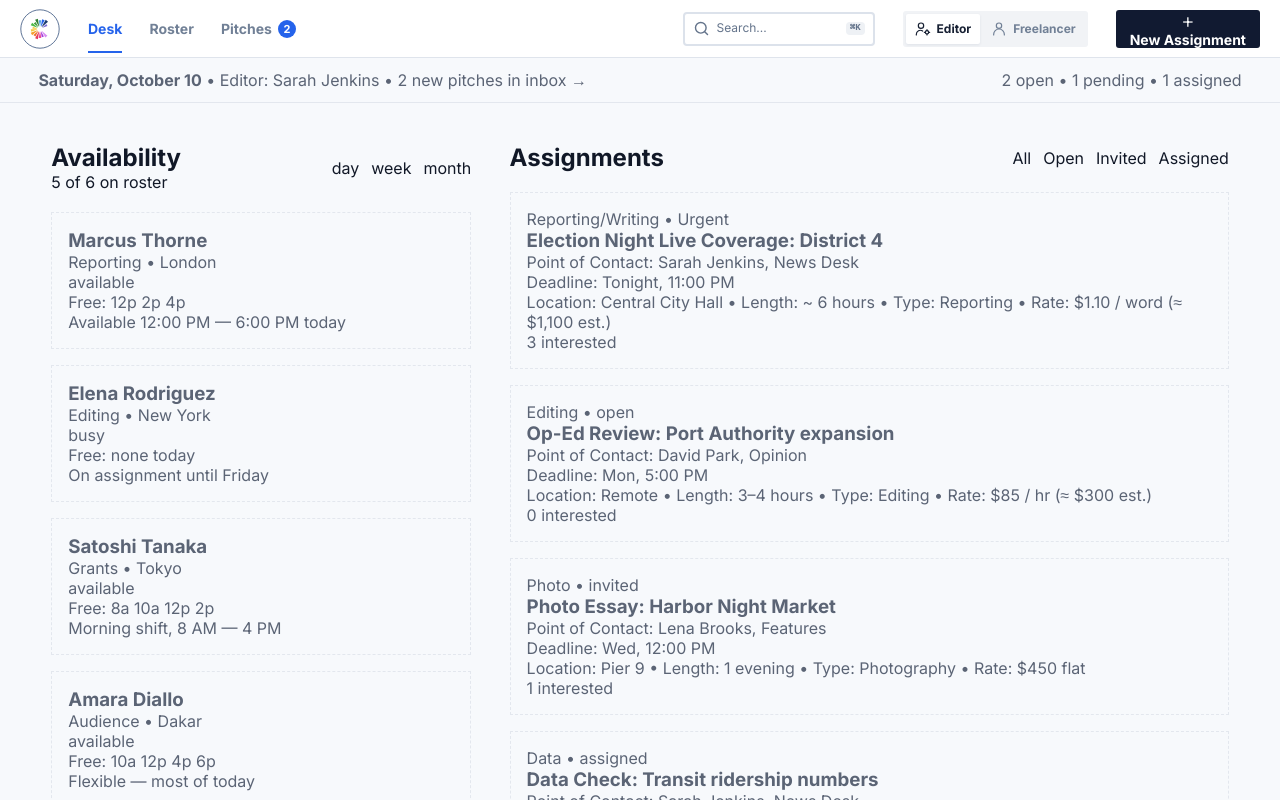
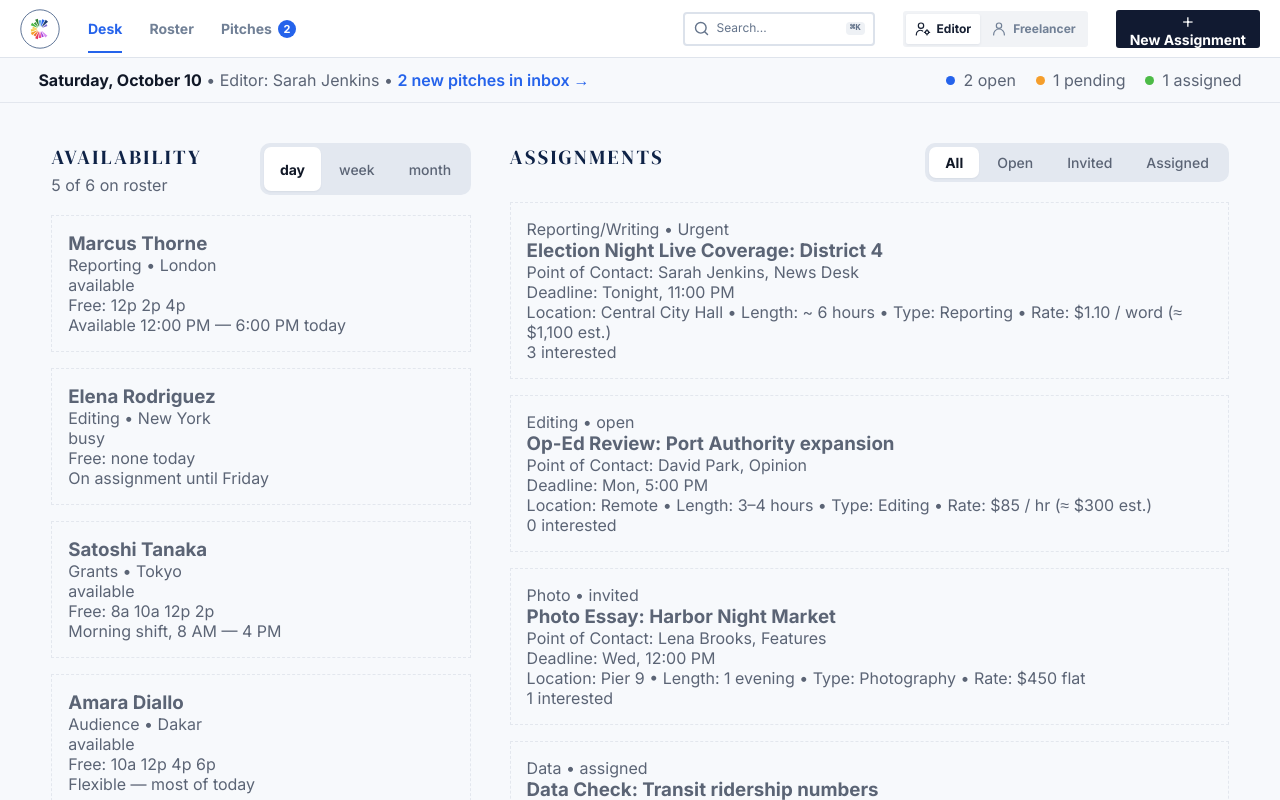
Before and after one commit to BU-Spark/se-iij-freelance-marketplace, a Next.js app: page /dashboard in a window 1280 px wide. Shown: the top 800 px of the page. Built offline with nearby package versions, Linux system fonts and the light colour scheme.

Commit message:
feat: style dashboard status bar, headings and toggles

```diff
--- /dev/null
+++ b/app/dashboard/components/SegmentedControl.module.css
@@ -0,0 +1,29 @@
+.group {
+  display: inline-flex;
+  gap: 2px;
+  padding: 4px;
+  border-radius: 10px;
+  background: var(--mist);
+  flex-shrink: 0;
+}
+
+.segment {
+  padding: 7px 16px;
+  border-radius: 7px;
+  font-size: 14px;
+  font-weight: 500;
+  color: var(--muted);
+  white-space: nowrap;
+  transition:
+    background 0.2s ease,
+    color 0.2s ease;
+}
+.segment:hover {
+  color: var(--navy-deep);
+}
+.segment[aria-pressed='true'] {
+  background: var(--white);
+  color: var(--ink);
+  font-weight: 700;
+  box-shadow: var(--shadow-sm);
+}
--- /dev/null
+++ b/app/dashboard/components/SegmentedControl.tsx
@@ -0,0 +1,36 @@
+'use client';
+import styles from './SegmentedControl.module.css';
+
+export type SegmentOption<T extends string> = { value: T; label: string };
+
+type SegmentedControlProps<T extends string> = {
+  /** Accessible name for the group, e.g. "Filter assignments" */
+  label: string;
+  options: SegmentOption<T>[];
+  value: T;
+  onChange?: (value: T) => void;
+};
+
+/** A row of toggle buttons where exactly one is pressed (day/week/month, All/Open/…, Editor/Freelancer) */
+export default function SegmentedControl<T extends string>({
+  label,
+  options,
+  value,
+  onChange,
+}: SegmentedControlProps<T>) {
+  return (
+    <div role="group" aria-label={label} className={styles.group}>
+      {options.map((o) => (
+        <button
+          key={o.value}
+          type="button"
+          className={styles.segment}
+          aria-pressed={o.value === value}
+          onClick={() => onChange?.(o.value)}
+        >
+          {o.label}
+        </button>
+      ))}
+    </div>
+  );
+}
--- a/app/dashboard/dashboard.module.css
+++ b/app/dashboard/dashboard.module.css
@@ -1,4 +1,4 @@
-/* ============ Dashboard skeleton: layout only ============ */
+/* ============ Dashboard: layout, status bar and section headings ============ */
 .shell {
   min-height: 100vh;
   background: var(--bg);
@@ -13,6 +13,32 @@
   padding: 12px clamp(16px, 3vw, 40px);
   color: var(--muted);
   border-bottom: 1px solid var(--line);
+}
+.statusBar strong {
+  color: var(--ink);
+}
+.inboxLink {
+  color: var(--c-blue);
+  font-weight: 600;
+}
+
+/* "2 open • 1 pending • 1 assigned" with a colored dot before each; --dot is set inline */
+.counts {
+  display: flex;
+  gap: 20px;
+  list-style: none;
+}
+.counts li {
+  display: inline-flex;
+  align-items: center;
+  gap: 8px;
+}
+.counts li::before {
+  content: '';
+  width: 9px;
+  height: 9px;
+  border-radius: 50%;
+  background: var(--dot);
 }
 
 /* ---- Two columns: availability left, assignments right ---- */
@@ -30,9 +56,17 @@
   margin-bottom: 20px;
 }
 
-.toggles {
-  display: flex;
-  gap: 12px;
+.sectionTitle {
+  font-family: var(--font-serif);
+  font-weight: 400;
+  font-size: 20px;
+  letter-spacing: 0.12em;
+  text-transform: uppercase;
+  color: var(--navy-deep);
+}
+.sectionSub {
+  margin-top: 4px;
+  color: var(--muted);
 }
 
 .list {
--- a/app/dashboard/page.tsx
+++ b/app/dashboard/page.tsx
@@ -1,4 +1,6 @@
+import Link from 'next/link';
 import { Header } from '../components/header/Header';
+import SegmentedControl, { type SegmentOption } from './components/SegmentedControl';
 import styles from './dashboard.module.css';
 import { ASSIGNMENTS, EDITOR_NAME, NEW_PITCHES, ROSTER } from './constants';
 import {
@@ -11,11 +13,25 @@ import {
   SLOT_STARTS,
   slotLabel,
 } from '../utils/dashboard.utils';
+import type { DeskFilter, RosterView } from '../types/dashboard.types';
 
 /*
- * Dashboard: shows the sample data as plain text.
- * Cards and styling come in the next PRs.
+ * Dashboard: status bar, section headings and toggles are styled.
+ * Roster and assignment cards get styled in the next PRs.
  */
+
+const VIEWS: SegmentOption<RosterView>[] = [
+  { value: 'day', label: 'day' },
+  { value: 'week', label: 'week' },
+  { value: 'month', label: 'month' },
+];
+
+const FILTERS: SegmentOption<DeskFilter>[] = [
+  { value: 'all', label: 'All' },
+  { value: 'open', label: 'Open' },
+  { value: 'invited', label: 'Invited' },
+  { value: 'assigned', label: 'Assigned' },
+];
 
 export default function Dashboard() {
   const counts = countByStatus(ASSIGNMENTS);
@@ -27,11 +43,16 @@ export default function Dashboard() {
       {/* ---- Status bar ---- */}
       <div className={styles.statusBar}>
         <p>
-          <strong>{formatDeskDate(new Date())}</strong> • Editor: {EDITOR_NAME} • {NEW_PITCHES} new pitches in inbox →
+          <strong>{formatDeskDate(new Date())}</strong> • Editor: {EDITOR_NAME} •{' '}
+          <Link href="/dashboard/pitches" className={styles.inboxLink}>
+            {NEW_PITCHES} new pitches in inbox →
+          </Link>
         </p>
-        <p>
-          {counts.open} open • {counts.invited} pending • {counts.assigned} assigned
-        </p>
+        <ul aria-label="Assignment counts" className={styles.counts}>
+          <li style={{ ['--dot' as string]: 'var(--c-blue)' }}>{counts.open} open</li>
+          <li style={{ ['--dot' as string]: 'var(--c-amber)' }}>{counts.invited} pending</li>
+          <li style={{ ['--dot' as string]: 'var(--c-green)' }}>{counts.assigned} assigned</li>
+        </ul>
       </div>
 
       <main className={styles.columns}>
@@ -39,16 +60,14 @@ export default function Dashboard() {
         <section aria-labelledby="availability-heading">
           <div className={styles.sectionHead}>
             <div>
-              <h2 id="availability-heading">Availability</h2>
-              <p>
+              <h2 id="availability-heading" className={styles.sectionTitle}>
+                Availability
+              </h2>
+              <p className={styles.sectionSub}>
                 {countOnRoster(ROSTER)} of {ROSTER.length} on roster
               </p>
             </div>
-            <div className={styles.toggles}>
-              <button type="button">day</button>
-              <button type="button">week</button>
-              <button type="button">month</button>
-            </div>
+            <SegmentedControl label="Availability range" options={VIEWS} value="day" />
           </div>
 
           <ul className={styles.list}>
@@ -77,13 +96,10 @@ export default function Dashboard() {
         {/* ---- Right column: assignments ---- */}
         <section aria-labelledby="assignments-heading">
           <div className={styles.sectionHead}>
-            <h2 id="assignments-heading">Assignments</h2>
-            <div className={styles.toggles}>
-              <button type="button">All</button>
-              <button type="button">Open</button>
-              <button type="button">Invited</button>
-              <button type="button">Assigned</button>
-            </div>
+            <h2 id="assignments-heading" className={styles.sectionTitle}>
+              Assignments
+            </h2>
+            <SegmentedControl label="Filter assignments" options={FILTERS} value="all" />
           </div>
 
           <ul className={styles.list}>
```
Also changed, not shown: 2 other files (tests, documents, lock files or other folders).
